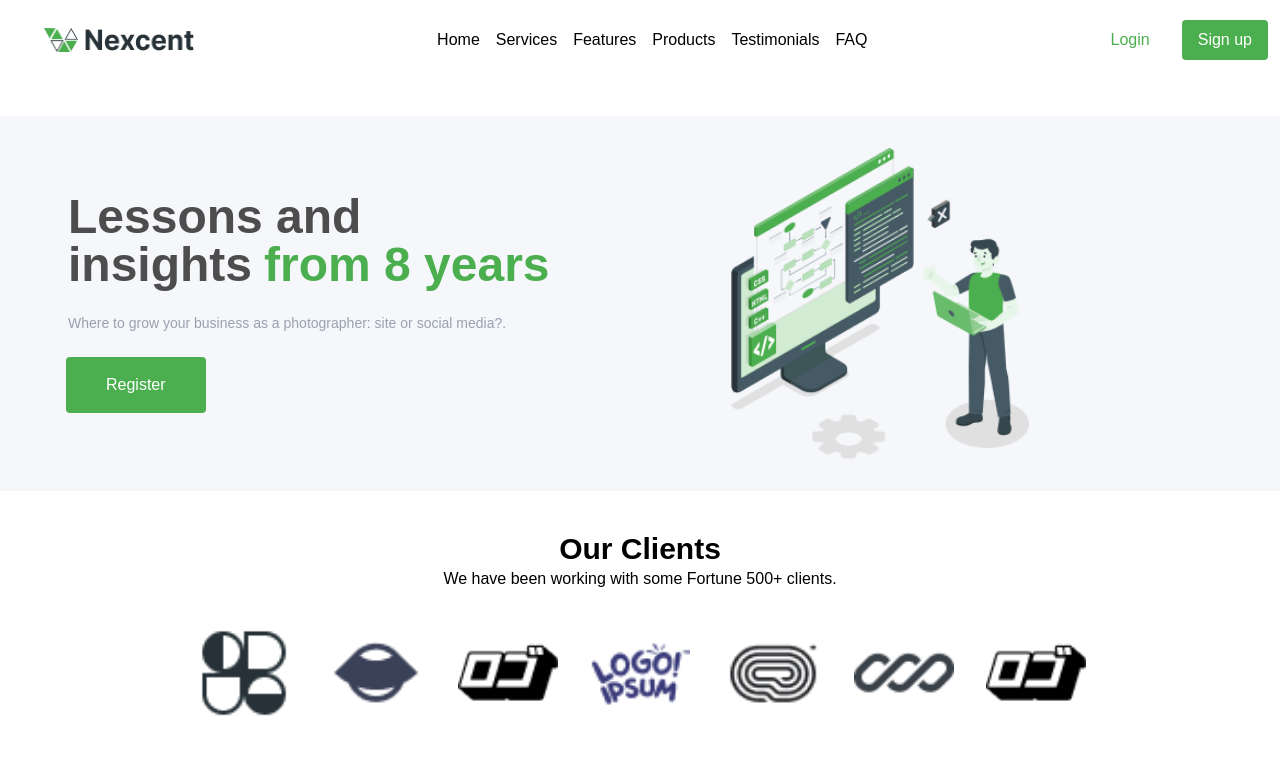
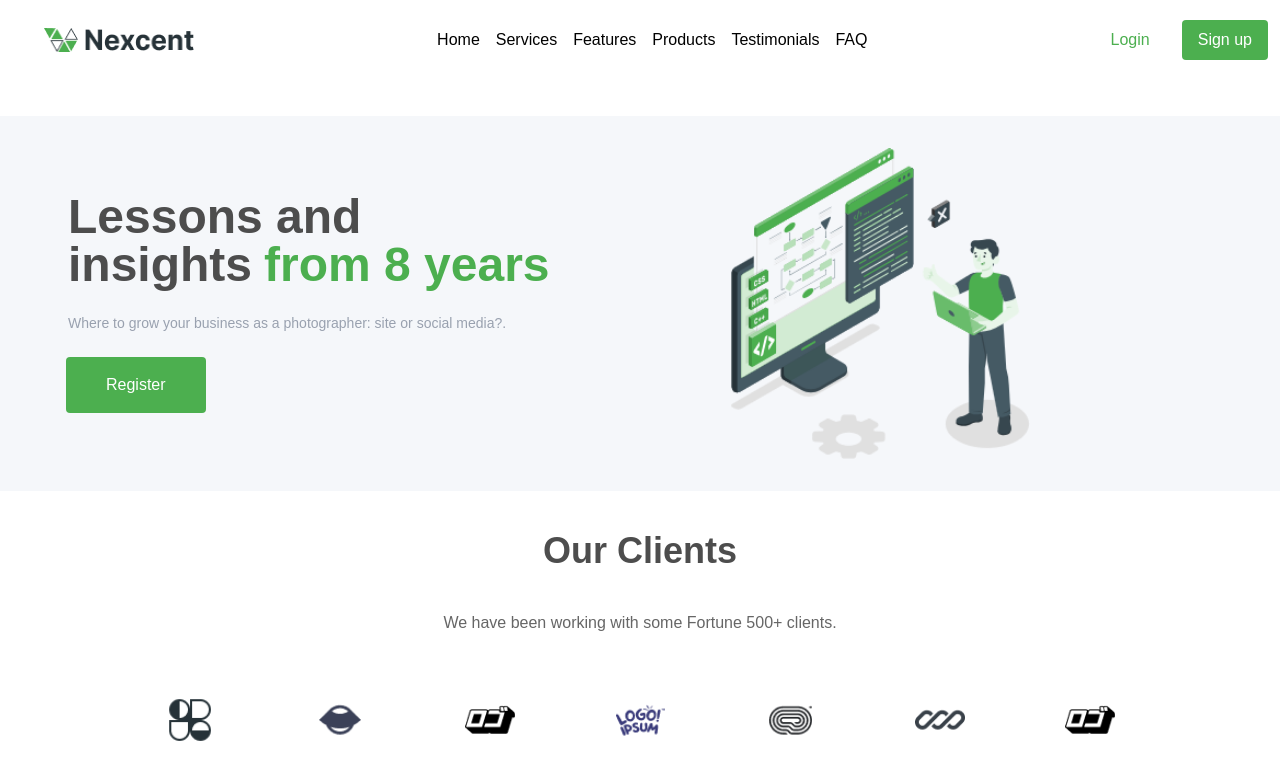
Before and after one commit to sam-0905/Nexcent, a Next.js app in the folder nexora/: page / in a window 1280 px wide. Shown: the top 780 px of the page. Built offline with nearby package versions, Linux system fonts and the light colour scheme.

Commit message:
Styles - Updated with minor in css

```diff
--- a/nexora/Components/section/services.tsx
+++ b/nexora/Components/section/services.tsx
@@ -7,11 +7,11 @@ const Services = () => {
     <>
     <div className="flex flex-col items-center gap-10">
          <div className= "text-center">
-            <h2 className="text-3xl font-bold">{servicesData.title}</h2>
-            <p>{servicesData.subtitle}</p>
-            <div className="mt-8 flex flex-wrap items-center justify-center gap-8">
+            <h2 className="text-4xl font-bold text-[#4D4D4D] mb-10">{servicesData.title}</h2>
+            <p className="text-md text-[#666] mb-8">{servicesData.subtitle}</p>
+            <div className=" space-x-5 mt-10 flex flex-wrap items-center justify-center gap-20 py-5">
                   {servicesData.logo.map((logo, index) => (
-                <Image key={index} src={logo.src} alt={logo.alt} width={100} height={100} />
+                <Image key={index} src={logo.src} alt={logo.alt} width={50} height={50} />
                   ))}
             </div>
          </div>
```
